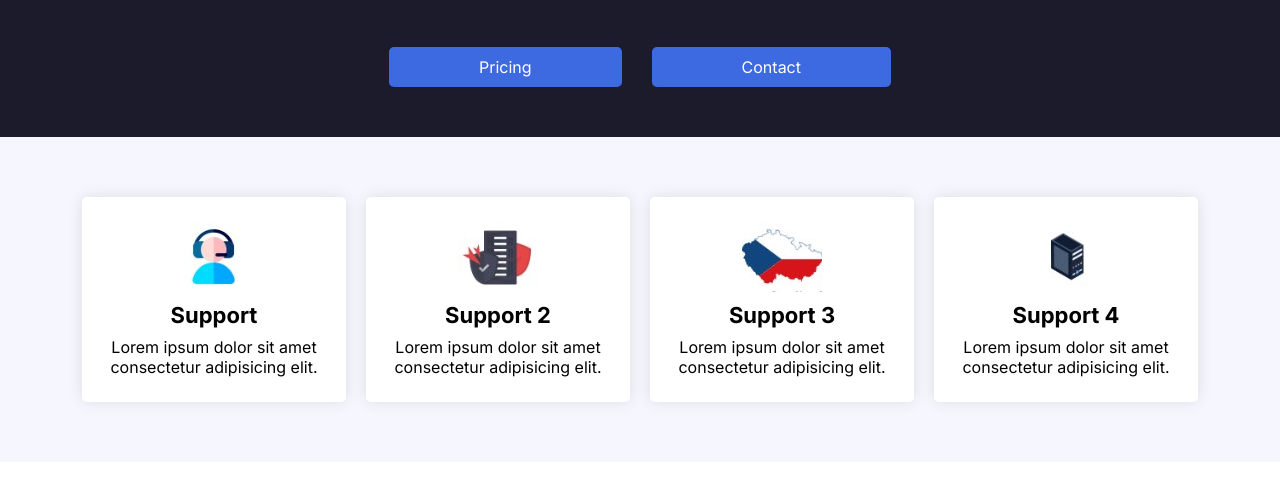
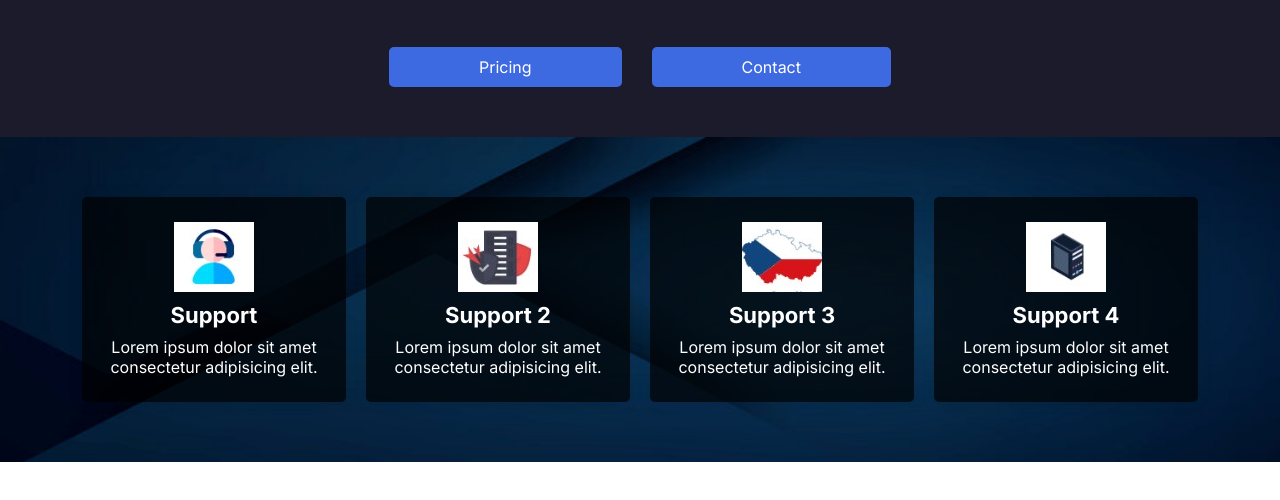
Before and after one commit to mdshakil24/hostero, a plain HTML site: page index.html in a window 1280 px wide. Shown: the part 296-796 px from the top of the page. Drawn offline with Linux system fonts and the light colour scheme.

Commit message:
update support section

```diff
--- a/assets/css/responsive.css
+++ b/assets/css/responsive.css
@@ -1,18 +1,19 @@
-@media all and (max-width: 1199px) {
-
-}
+@media all and (max-width: 1199px) {}
 
 
 @media all and (min-width: 992px) {
     .pricing-table-area {
         height: 100vh;
-      }
+    }
 }
 
 @media all and (max-width: 991px) {
-    .ht-support-content,.pricing-table {
-        grid-template-columns: repeat(2,1fr);
+
+    .ht-support-content,
+    .pricing-table {
+        grid-template-columns: repeat(2, 1fr);
     }
+
     .ht-hero-content h1 {
         font-size: 65px;
     }
@@ -32,15 +33,19 @@
     .ht-right-icon {
         display: none;
     }
+
     .ht-logo img {
         width: 60px;
     }
+
     .ht-header-area {
         padding: 15px 0;
     }
+
     .mobile-menu-icon {
         display: block;
     }
+
     .ht-header-menu ul {
         display: flex;
         align-items: center;
@@ -55,10 +60,12 @@
         background: #e03535;
         display: none;
     }
+
     .ht-hero-button a {
         padding: 8px 55px;
         margin: 0 8px;
     }
+
     .ht-hero-content h1 {
         font-size: 55px;
     }
@@ -72,20 +79,31 @@
 
 
 @media all and (max-width: 575px) {
-    .ht-support-content,.pricing-table {
-        grid-template-columns: repeat(1,1fr);
+
+    .ht-support-content,
+    .pricing-table {
+        grid-template-columns: repeat(1, 1fr);
     }
+
     .ht-hero-content h1 {
         font-size: 45px;
     }
+
     .ht-hero-button {
         margin-top: 35px;
     }
+
     .ht-hero-area {
         padding-top: 20px;
     }
+
     .pricing-table-area {
         padding-top: 35px;
+    }
+
+    .ht-support-area {
+        background-size: cover;
+
     }
 
 
@@ -96,9 +114,11 @@
     .ht-logo img {
         width: 50px;
     }
+
     .pricing-table-area {
         padding-top: 25px;
     }
+
     .ht-hero-content h1 {
         font-size: 40px;
     }
@@ -107,9 +127,11 @@
         font-size: 17px;
 
     }
+
     .ht-hero-button {
         flex-direction: column;
     }
+
     .ht-hero-button a {
         padding: 8px 10px;
         margin: 0;
@@ -117,6 +139,7 @@
         width: 150px;
         text-align: center;
     }
+
     .ht-header-menu ul {
         top: 78px;
     }
--- a/assets/css/style.css
+++ b/assets/css/style.css
@@ -200,7 +200,10 @@ ul,li{
 
 /* Start HT Support Area Css */
 .ht-support-area {
-  background: #F6F6FF;
+  background: url('../images/bg.jpg');
+  background-repeat: no-repeat;
+  background-position: center;
+  background-size: 100% 100%;
   padding: 60px 0;
 
 }
@@ -210,7 +213,7 @@ ul,li{
   gap: 20px;
 }
 .single-ht-support-content {
-  background: #FFFFFF;
+  background: rgba(0,0,0,.7);
   padding: 25px;
   box-shadow: 0 0 15px rgba(0, 0, 0, 0.1);
   border-radius: 5px;
@@ -219,8 +222,8 @@ ul,li{
   transition: .3s;
 }
 .single-ht-support-content:hover {
-  background-color: #3e6ae1;
-  box-shadow: 0 0 30px rgba(0,0,0,.7);
+  background-color: rgba(62,06,125,.7);
+  box-shadow: 0 0 30px rgba(0,0,0,.5);
 }
 .single-ht-support-content img {
   width: 80px;
@@ -229,7 +232,7 @@ ul,li{
 .single-ht-support-content h3 {
   font-weight: 700;
   font-size: 22px;
-  color: #000000;
+  color: #ffffff;
   text-transform: inherit;
   line-height: 1.2;
   margin: 10px 0;
@@ -240,7 +243,7 @@ ul,li{
 .single-ht-support-content p {
   font-weight: 400;
   font-size: 16px;
-  color: #000000;
+  color: #ffffff;
   text-transform: inherit;
   line-height: 1.2;
 }
```
Also changed, not shown: assets/images/bg.jpg (added).
